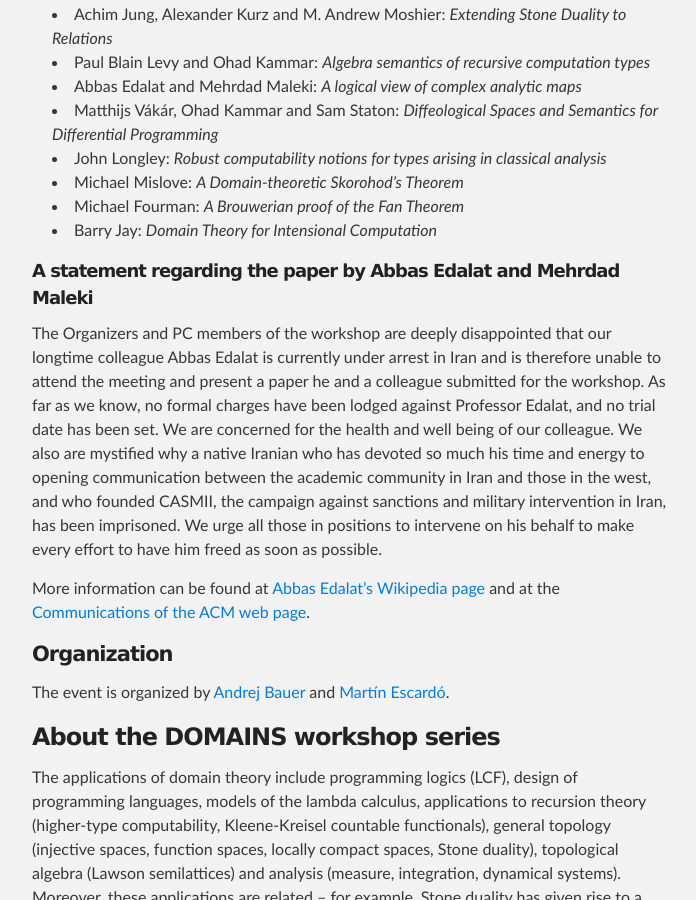
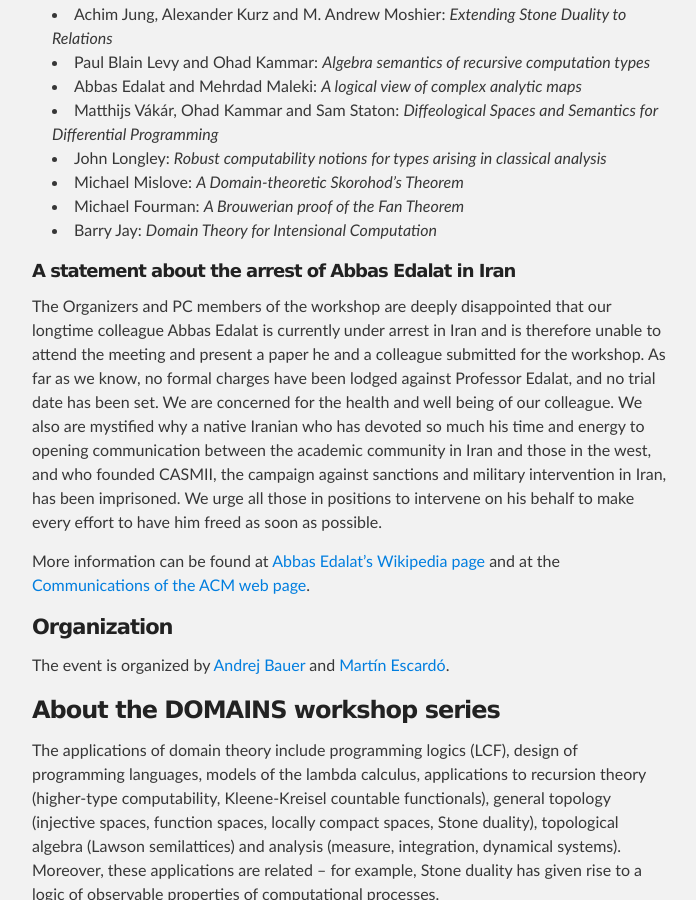
Before and after one commit to IMFM-SI/STM2025, a Jekyll site: the page built from index.md, in a window 1280 px wide and 900 px high, scrolled down 1419 px. Shown: the whole window, without its empty margins (288-984 px from the left). Built offline with Jekyll 4.4.1, drawn with Linux system fonts in a browser that asks for light colours.

Commit message:
Better title of the statement about Abbas.

```diff
--- a/index.md
+++ b/index.md
@@ -66,7 +66,7 @@ Please register using the [FLoC 2018 registration](http://www.floc2018.org/regis
 * Michael Fourman: *A Brouwerian proof of the Fan Theorem*
 * Barry Jay: *Domain Theory for Intensional Computation*
 
-##### A statement regarding the paper by Abbas Edalat and Mehrdad Maleki
+##### A statement about the arrest of Abbas Edalat in Iran
 
 The Organizers and PC members of the workshop are deeply disappointed that our longtime
 colleague Abbas Edalat is currently under arrest in Iran and is therefore unable to attend
```
